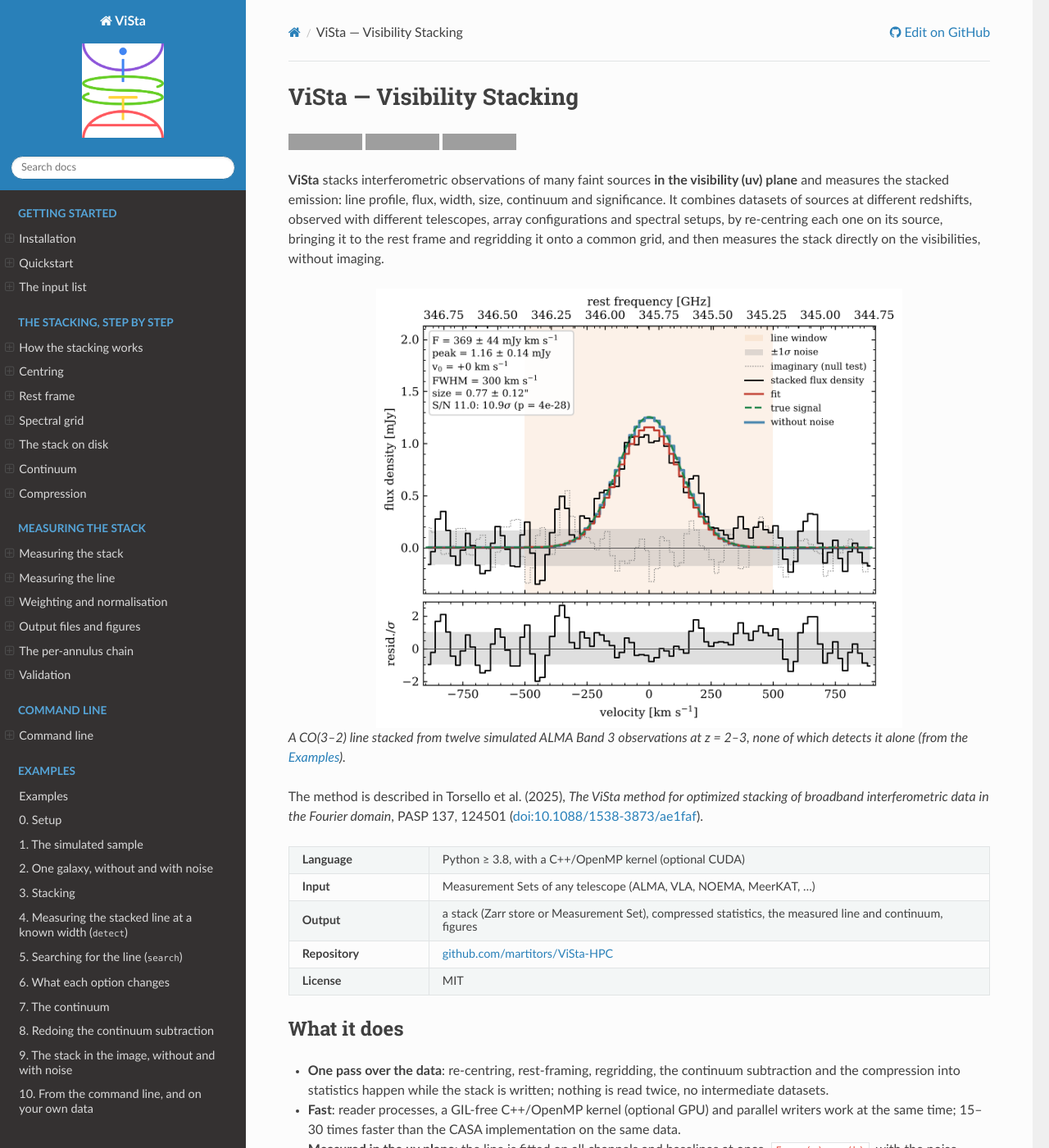
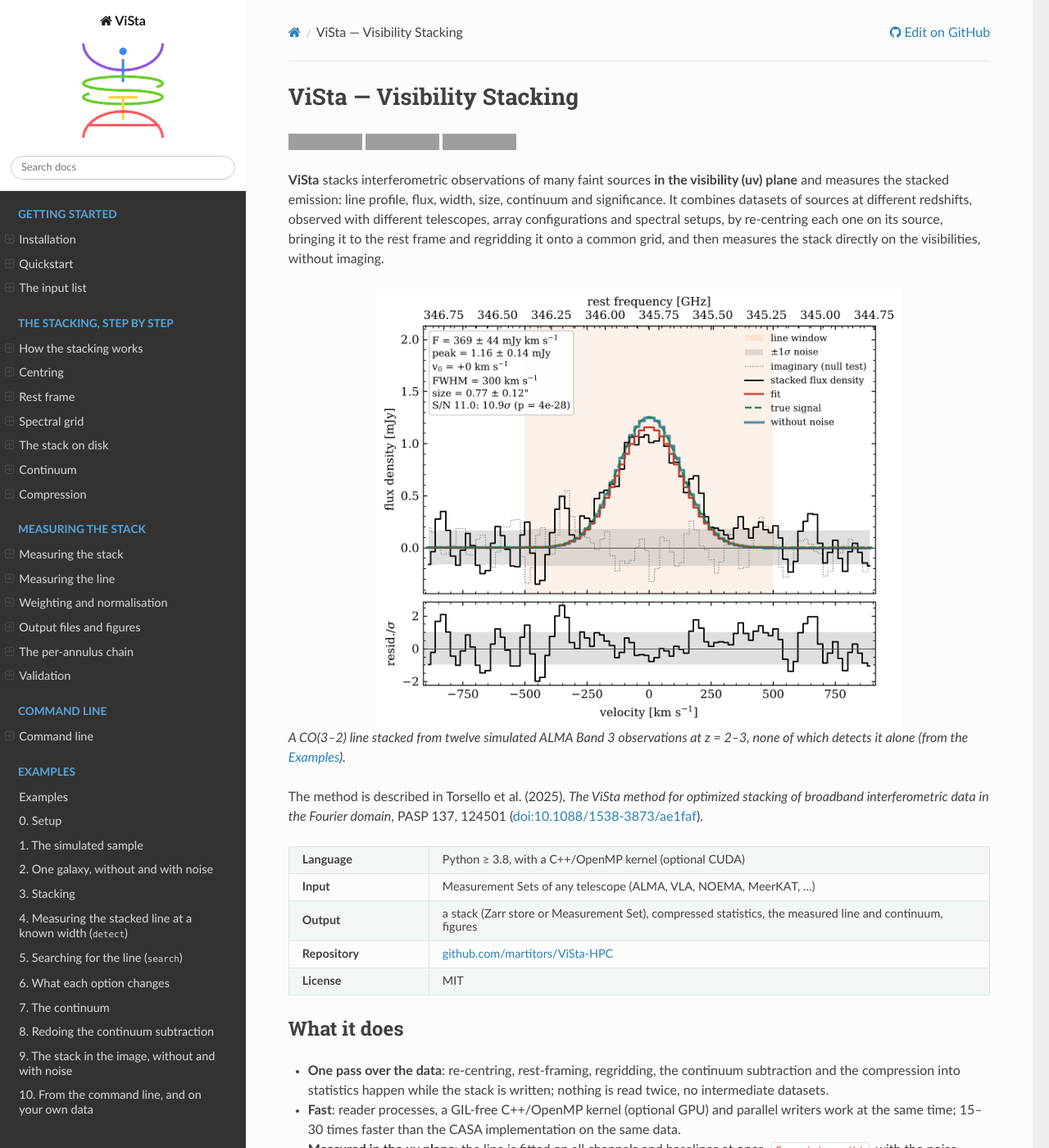
Before and after one commit to martitors/ViSta-HPC, a Sphinx documentation site: the page built from docs/index.md, in a window 1280 px wide and 1400 px high. Shown: the whole window at 82% size. Built offline with Sphinx 7.4.7 and the Read the Docs theme 3.1.0, drawn with Linux system fonts in a browser that asks for light colours; grey boxes are pictures that could not be loaded.

Commit message:
Docs: white sidebar header

```diff
--- a/docs/_static/custom.css
+++ b/docs/_static/custom.css
@@ -4,3 +4,20 @@
 .rst-content .highlight pre { font-size: 0.85em; }
 /* the logo: small, as a badge above the search box */
 .wy-side-nav-search .wy-dropdown > a img.logo, .wy-side-nav-search > a img.logo { max-width: 110px; }
+
+/* the header of the sidebar: white, so the logo sits on its own background;
+   dark title and version, a search box with a thin border */
+.wy-side-nav-search { background-color: #ffffff; border-bottom: 1px solid #e1e4e5; }
+.wy-side-nav-search .wy-dropdown > a, .wy-side-nav-search > a { color: #1a1a1a; }
+.wy-side-nav-search .wy-dropdown > a:hover, .wy-side-nav-search > a:hover { background: #f3f6f6; }
+.wy-side-nav-search > div.version,
+.wy-side-nav-search > div.switch-menus,
+.wy-side-nav-search > div.switch-menus > div.version-switch select,
+.wy-side-nav-search > div.switch-menus > div.language-switch select { color: #555555; }
+.wy-side-nav-search > div.switch-menus > div.version-switch select:hover,
+.wy-side-nav-search > div.switch-menus > div.language-switch select:hover { color: #1a1a1a; background: #f3f6f6; }
+.wy-side-nav-search input[type=text] { border: 1px solid #c9c9c9; box-shadow: none; }
+.wy-side-nav-search input[type=text]:focus { border-color: #2980b9; }
+/* the same on the narrow screens' top bar */
+.wy-nav-top { background-color: #ffffff; border-bottom: 1px solid #e1e4e5; }
+.wy-nav-top a, .wy-nav-top i { color: #1a1a1a; }
```
